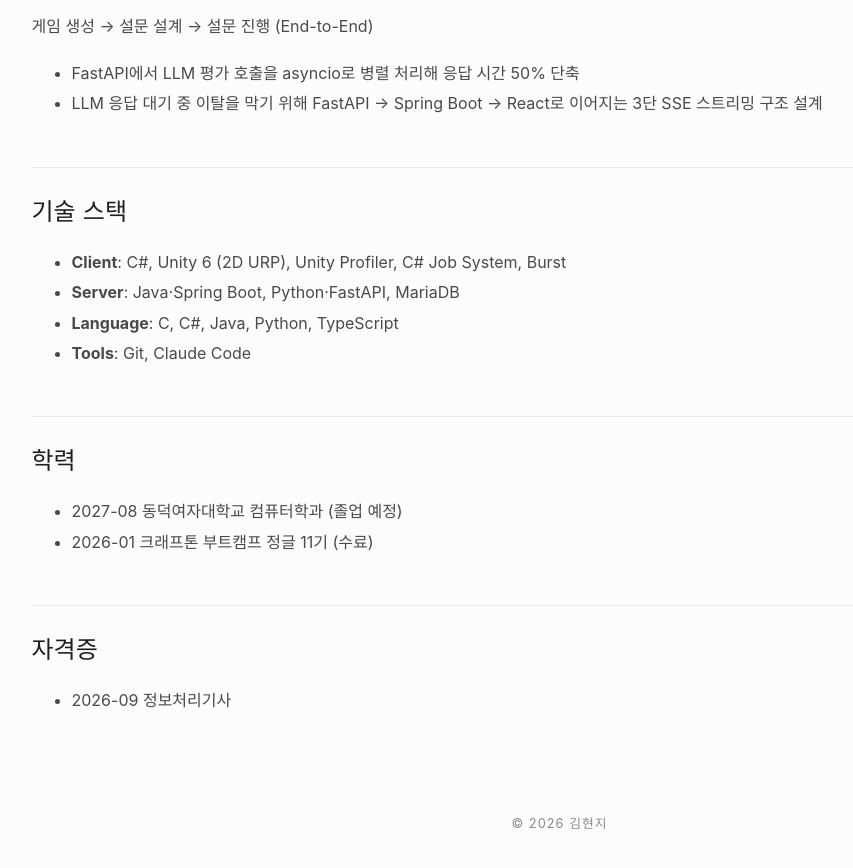
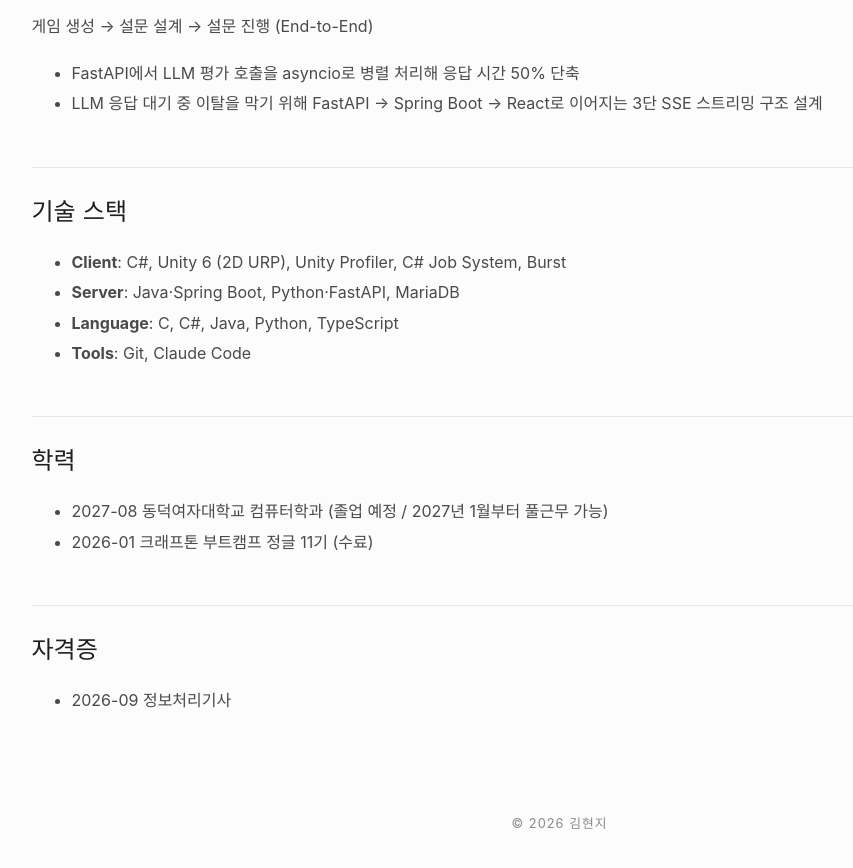
Before and after one commit to HelloNobb/HelloNobb.github.io, a Jekyll site: the page built from resume.md, in a window 1280 px wide and 900 px high, scrolled down 1965 px. Shown: the top 868 px of the window, without its empty margins (73-926 px from the left). Built offline with Jekyll 4.4.1, drawn with Linux system fonts in a browser that asks for light colours; some web fonts are replaced.

Commit message:
Resume: note full-time availability from January 2027

```diff
--- a/resume.md
+++ b/resume.md
@@ -96,7 +96,7 @@ permalink: /resume/
 
 ## 학력
 
-- 2027-08 동덕여자대학교 컴퓨터학과 (졸업 예정)
+- 2027-08 동덕여자대학교 컴퓨터학과 (졸업 예정 / 2027년 1월부터 풀근무 가능)
 - 2026-01 크래프톤 부트캠프 정글 11기 (수료)
 
 ## 자격증
```
Also changed, not shown: 1 other file.
